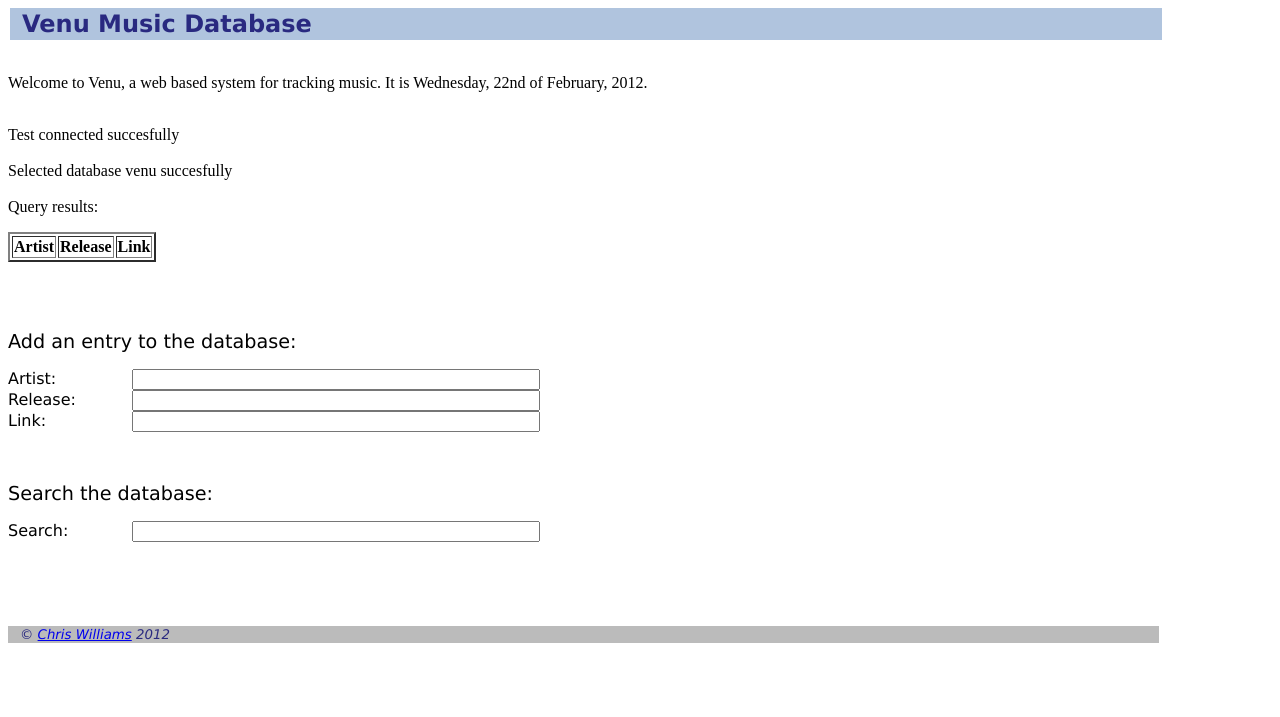
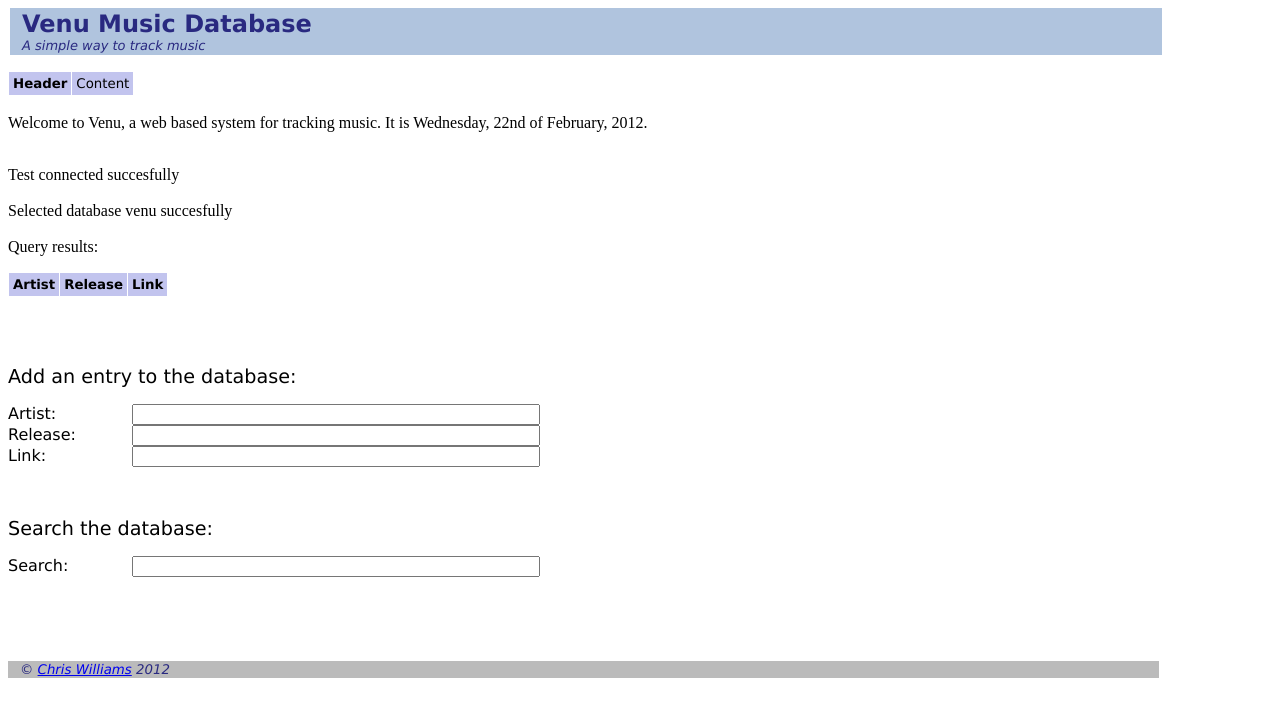
Before and after one commit to chrsw/venu, a PHP site: page /venu.php in a window 1280 px wide. Shown: the top 717 px of the page. Run offline with PHP 8.4, Linux system fonts and the light colour scheme; data that the repository does not hold is empty; some libraries are stand-ins or nearby versions.

Commit message:
Added better table formatting

```diff
--- a/venu.php
+++ b/venu.php
@@ -1,10 +1,11 @@
 <!DOCTYPE html PUBLIC "-//W3C//DTD XHTML 1.0 Transitional//EN"
 "http://www.w3.org/TR/xhtml1/DTD/xhtml1-transitional.dtd">
 
-<!-- Test system: -->
+<!-- Dev system: -->
 <!-- Mac OS X 10.7.2 Darwin Kernel Version 11.2.0: Tue Aug  9 20:54:00 PDT 2011; root:xnu-1699.24.8~1/RELEASE_X86_64 x86_64 -->
-<!-- PHP PHP 5.3.6 with Suhosin-Patch (cli) (built: Sep  8 2011 19:34:00) -->
-<!--  -->
+<!-- PHP 5.3.6 with Suhosin-Patch (cli) (built: Sep  8 2011 19:34:00) -->
+<!-- Apache/2.2.20 (Unix) DAV/2 PHP/5.3.6 with Suhosin-Patch -->
+
 <head>
 <title>Venu Music Database</title>
 </head>
@@ -42,6 +43,11 @@ div.header{
   padding-top: 2px;
   text-align: left;
   width: 90%
+} header.right {
+  font-size: small;
+  font-family: Verdana, Arial;
+  font-style: italic;
+  font-weight: lighter;
 }
 div.footer{
   background-color: #bbbbbb;
@@ -61,9 +67,39 @@ div.sect1{
   font-size: larger;
   font-family: Verdana, Arial;
 }
+table.results {
+  border-width: 4px;
+  border-spacing: 2px;
+  border-style: none;
+  border-color: gray;
+  border-collapse: collapse;
+  background-color: white;
+  font-family: Verdana, Arial;
+  font-size: smaller;
+}
+table.results th {
+  border-width: 1px;
+  padding: 4px;
+  border-style: inset;
+  border-color: white;
+  background-color: rgb(194, 196, 238);
+}
+table.results td {
+  border-width: 1px;
+  padding: 4px;
+  border-style: inset;
+  border-color: white;
+  background-color: rgb(194, 196, 238);
+}
 </style>
-<div class="header">Venu Music Database</div>
+<div class="header">Venu Music Database <header class="right">A simple way to track music</header></div>
 <p>
+<table class="results">
+<tr>
+	<th>Header</th>
+	<td>Content</td>
+</tr>
+</table>
 <!-- Start the main PHP script... -->
 <?php
 // Eastern timezone
@@ -75,10 +111,10 @@ echo "<br>Welcome to Venu, a web based system for tracking music. It is ".date("
 $test_database = "mysql";
 $database = "venu";
 
-$host = "localhost";     // hostname of the mysql server
-$user = "admin";         // New MySQL user with privs for accessing the db
-$password = "password";    // DB access password, eventually there will be
-                         // real authentication
+$host = "localhost";        // hostname of the mysql server
+$user = "admin";            // New MySQL user with privs for accessing the db
+$password = "password";     // DB access password, eventually there will be
+                            // real authentication
 
 // Connect to the mysql server
 $link = mysql_connect('localhost', 'admin', 'password');
@@ -105,18 +141,19 @@ if(!$result){
 }
 // The query results are stored in the PHP var $result
 echo "<br>Query results:<br>";
-echo "\n<table border=\"2\">";
+// Build a table from the CSS defined above
+echo "\n<table class=\"results\">";
 echo "\n<tr>";
-echo "<td><b>Artist</b></td>\n";
-echo "<td><b>Release</td></b>\n";
-echo "<td><b>Link</b></td>\n";
+echo "<td align=\"left\"><b>Artist</b></td>\n";
+echo "<td alignt=\"left\"><b>Release</td></b>\n";
+echo "<td align=\"right\"><b>Link</b></td>\n";
 echo "</tr>\n";
 while ($row = mysql_fetch_assoc($result)){
-    // try to create a table from these results
+    // create a table from these results
     echo "\n<tr>";
-    echo "<td>{$row['artist']}</td>\n";
-    echo "<td>{$row['release_name']}</td>";
-    echo "<td><a href=\"{$fow['link']}\">{$row['link']}</a></td>";
+    echo "<td align=\"left\">{$row['artist']}</td>\n";
+    echo "<td align=\"left\">{$row['release_name']}</td>";
+    echo "<td align=\"right\"><a href=\"{$fow['link']}\">{$row['link']}</a></td>";
     echo "\n</tr>";
 }
 echo "</table><br>";
```
